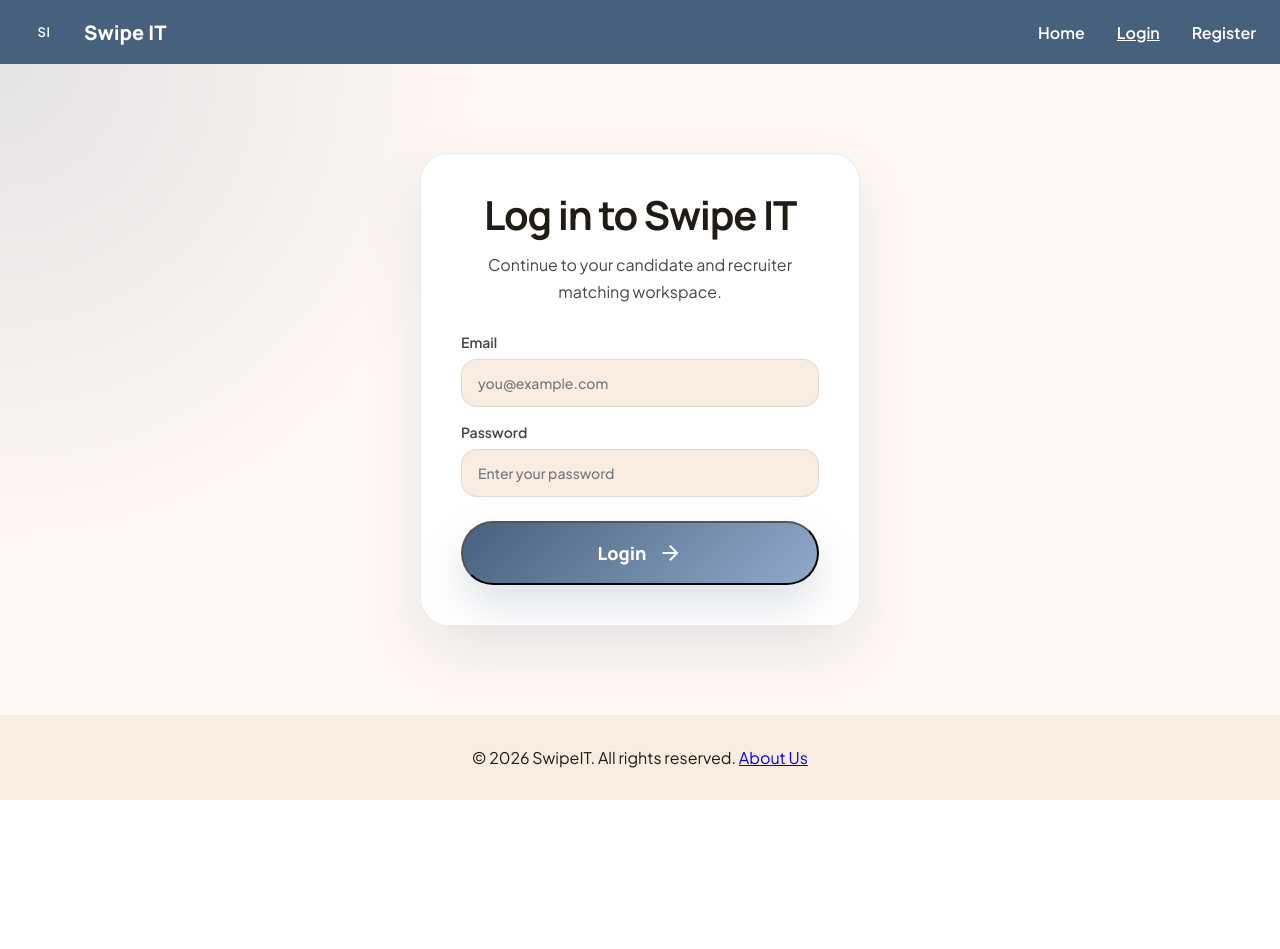
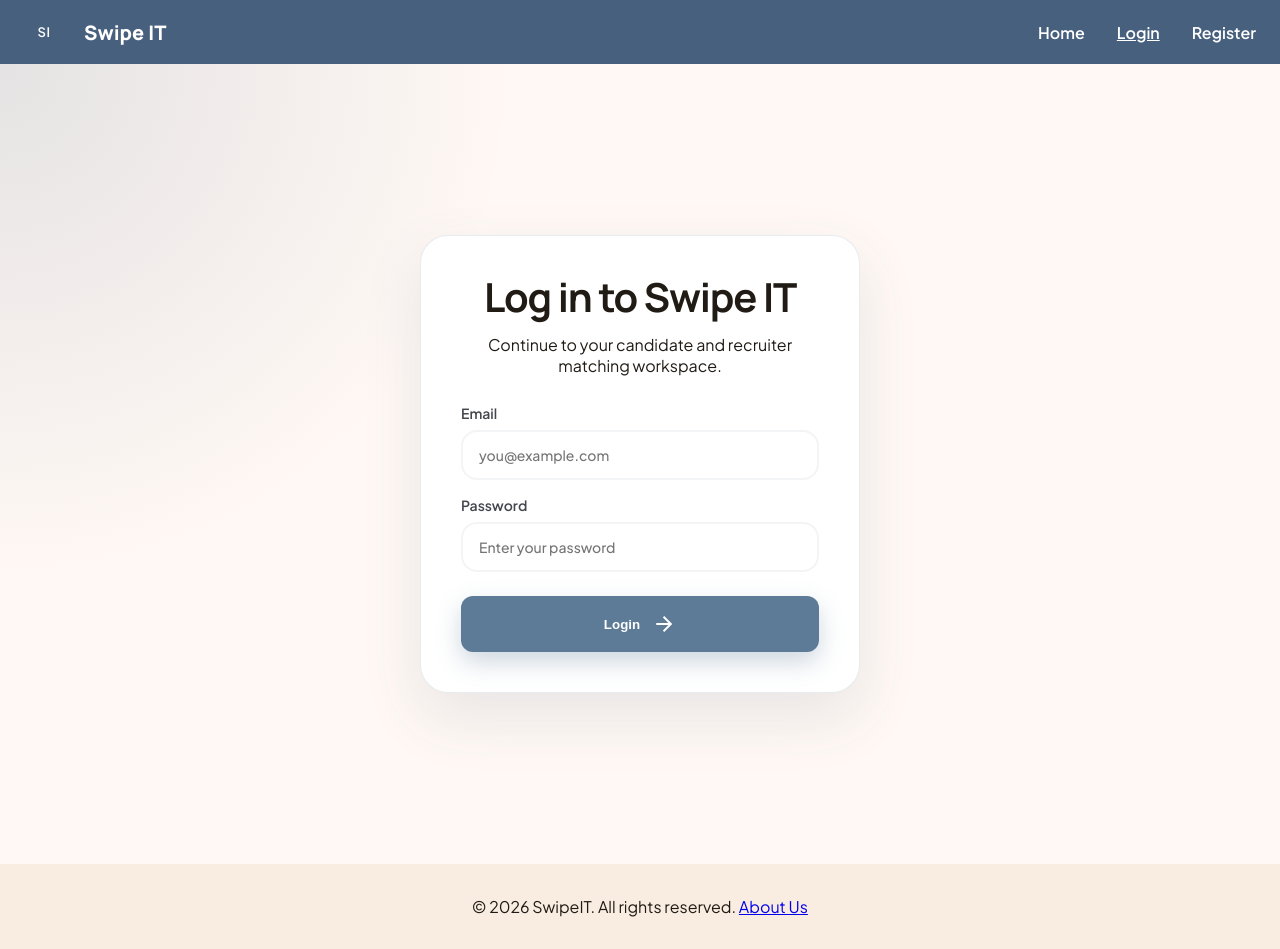
Before and after one commit to gusbo9233/SwipeIT, a React (Vite) app: page /login in a window 1280 px wide. Before the commit the page ends 800 px from the top, so only its background shows below. Built offline with nearby package versions, Linux system fonts and the light colour scheme.

Commit message:
Updated recruiter design and connected buttons to recruiterprofile and cleaned code

```diff
--- a/src/pages/Login.css
+++ b/src/pages/Login.css
@@ -1,3 +1,4 @@
+/* --- 1. GRUNDEN OCH LAYOUT --- */
 .login-page {
   align-items: center;
   background:
@@ -8,23 +9,8 @@
   flex-direction: column;
   font-family: var(--font-body);
   justify-content: center;
-}
-
-.login-brand {
-  align-items: center;
-  color: var(--color-primary);
-  display: inline-flex;
-  gap: 12px;
-  left: 24px;
-  position: fixed;
-  text-decoration: none;
-  top: 24px;
-}
-
-.login-brand span:last-child {
-  font-family: var(--font-headline);
-  font-size: 20px;
-  font-weight: 800;
+  min-height: 100vh;
+  padding: 20px;
 }
 
 .login-card {
@@ -38,47 +24,12 @@
   width: 100%;
 }
 
-.login-icon {
-  align-items: center;
-  background: var(--color-surface-container);
-  border-radius: 999px;
-  color: var(--color-primary);
-  display: inline-flex;
-  font-size: 32px;
-  height: 64px;
-  justify-content: center;
-  margin-bottom: 24px;
-  width: 64px;
-}
-
-.login-card h1 {
-  font-family: var(--font-headline);
-  font-size: 40px;
-  letter-spacing: -0.03em;
-  line-height: 1.05;
-  margin: 0;
-}
-
-.login-card p:not(.eyebrow) {
-  color: var(--color-muted);
-  line-height: 1.65;
-  margin: 16px 0 0;
-}
-
+/* --- 2. INPUT-FÄLTEN (Nu vita och fräscha!) --- */
 .login-fields {
   display: grid;
   gap: 16px;
   margin-top: 28px;
   text-align: left;
-}
-
-.login-error-banner {
-  background: rgb(178 66 54 / 10%);
-  border-radius: 16px;
-  color: #9b2f25;
-  font-weight: 800;
-  margin-top: 20px;
-  padding: 12px 16px;
 }
 
 .login-field {
@@ -90,77 +41,97 @@
 }
 
 .login-field input {
-  background: var(--color-surface-container);
-  border: 1px solid rgb(71 96 126 / 14%);
+  background: #ffffff !important; /* Tvingar fram vit bakgrund */
+  border: 2px solid #f3f4f6;
   border-radius: 16px;
   color: var(--color-text);
   font: inherit;
   font-weight: 500;
   padding: 14px 16px;
-}
-
-.login-field input::placeholder {
-  color: #73777e;
+  transition: all 0.2s ease;
 }
 
 .login-field input:focus {
-  border-color: var(--color-primary);
-  outline: 3px solid rgb(71 96 126 / 16%);
+  outline: none;
+  border-color: #5d7a97;
+  box-shadow: 0 0 0 4px rgb(93 122 151 / 12%);
 }
 
+/* --- 3. KNAPPEN (Swipe IT-blå med lyxig känsla) --- */
 .login-button {
+  background: #5d7a97;
+  color: #ffffff;
+  border-radius: 12px;
+  font-weight: 600;
+  box-shadow: 0 8px 24px rgba(93, 122, 151, 0.25);
+  padding: 16px 20px;
+  display: flex;
   align-items: center;
-  background: linear-gradient(135deg, var(--color-primary), #90aacb);
-  border-radius: 999px;
-  box-shadow: 0 20px 40px rgb(71 96 126 / 18%);
-  color: #ffffff;
-  display: flex;
-  font-family: var(--font-headline);
-  font-size: 18px;
-  font-weight: 800;
+  justify-content: center;
   gap: 12px;
-  justify-content: center;
+  border: none;
+  cursor: pointer;
+  transition: all 0.2s ease;
+  width: 100%;
   margin-top: 24px;
-  padding: 18px 24px;
-  transition:
-    box-shadow 180ms ease,
-    transform 160ms ease;
-  width: 100%;
+}
+
+.login-button:hover:not(:disabled) {
+  background: #4a637a;
+  box-shadow: 0 12px 30px rgba(93, 122, 151, 0.35);
+  transform: translateY(-2px);
+}
+
+.login-button:active {
+  transform: scale(0.97);
 }
 
 .login-button:disabled {
   cursor: wait;
-  opacity: 0.72;
+  opacity: 0.7;
 }
 
-.login-button:hover {
-  box-shadow: 0 24px 50px rgb(71 96 126 / 22%);
-  transform: translateY(-2px);
+/* --- 4. ÖVRIGA DETALJER --- */
+.login-brand {
+  align-items: center;
+  color: var(--color-primary);
+  display: inline-flex;
+  gap: 12px;
+  left: 24px;
+  position: fixed;
+  text-decoration: none;
+  top: 24px;
 }
 
-.login-button:active {
-  transform: scale(0.96);
+.login-card h1 {
+  font-family: var(--font-headline);
+  font-size: 40px;
+  letter-spacing: -0.03em;
+  line-height: 1.05;
+  margin: 0;
 }
 
 .login-error-banner {
-  margin-top: 1rem;
+  background: rgba(178, 66, 54, 0.1);
+  border-radius: 12px;
+  color: #9b2f25;
+  font-weight: 700;
+  margin-top: 20px;
+  padding: 12px;
+  font-size: 14px;
 }
 
+/* --- 5. MOBILANPASSNING --- */
 @media (max-width: 520px) {
-  .login-page {
-    align-items: stretch;
-    padding-inline: 16px;
-  }
-
-  .login-brand {
-    left: 16px;
-  }
-
   .login-card {
     padding: 32px 24px;
+    border-radius: 24px;
   }
-
   .login-card h1 {
-    font-size: 34px;
+    font-size: 32px;
+  }
+  .login-brand {
+    position: static;
+    margin-bottom: 24px;
   }
 }
--- a/src/pages/Login.tsx
+++ b/src/pages/Login.tsx
@@ -34,7 +34,6 @@ function Login() {
 }
     }
 
-    // 2. Kolla 'temp_reg_data' (Som en extra säkerhet baserat på din bild)
     const tempReg = localStorage.getItem('temp_reg_data');
     if (tempReg) {
       const tempData = JSON.parse(tempReg);
@@ -45,7 +44,6 @@ function Login() {
       }
     }
 
-    // 3. Fallback till JSON
     const hardcodedUser = credentialsData.find((user) => user.email.toLowerCase() === email);
     if (hardcodedUser) {
       const success = await login(email, password);
--- a/src/pages/Register.css
+++ b/src/pages/Register.css
@@ -119,7 +119,7 @@
 }
 
 .candidate-form-section {
-  background: var(--color-surface-low, #fef1e6);
+  background: var(--color-surface-low, #ffffff);
   border-radius: 24px;
   padding: 32px;
   position: relative;
@@ -209,9 +209,7 @@
   display: flex;
   gap: 16px;
   padding: 8px;
-  transition:
-    border-color 180ms ease,
-    box-shadow 180ms ease;
+  transition: border-color 180ms ease, box-shadow 180ms ease;
 }
 
 .candidate-icon-input:focus-within {
@@ -285,9 +283,7 @@
   font-weight: 700;
   gap: 8px;
   padding: 8px 16px;
-  transition:
-    background 180ms ease,
-    transform 160ms ease;
+  transition: background 180ms ease, transform 160ms ease;
 }
 
 .skill-chip:hover {
@@ -327,9 +323,7 @@
   min-height: 136px;
   padding: 24px;
   text-align: center;
-  transition:
-    background 180ms ease,
-    border-color 180ms ease;
+  transition: background 180ms ease, border-color 180ms ease;
 }
 
 .work-preference input {
@@ -344,9 +338,7 @@
 .work-preference span {
   color: #73777e;
   font-size: 32px;
-  transition:
-    color 180ms ease,
-    transform 180ms ease;
+  transition: color 180ms ease, transform 180ms ease;
 }
 
 .work-preference input:checked+span {
@@ -386,9 +378,7 @@
   gap: 12px;
   justify-content: center;
   padding: 20px;
-  transition:
-    box-shadow 180ms ease,
-    transform 160ms ease;
+  transition: box-shadow 180ms ease, transform 160ms ease;
   width: 100%;
 }
 
@@ -410,9 +400,7 @@
 }
 
 .recruiter-onboarding {
-  background:
-    radial-gradient(circle at top right, rgb(139 79 44 / 10%), transparent 36%),
-    var(--color-surface);
+  background: radial-gradient(circle at top right, rgb(139 79 44 / 10%), transparent 36%), var(--color-surface);
 }
 
 .recruiter-profile-dot {
@@ -420,9 +408,7 @@
 }
 
 .recruiter-note-section {
-  background:
-    linear-gradient(135deg, rgb(139 79 44 / 7%), transparent 56%),
-    var(--color-surface-low, #fef1e6);
+  background: #ffffff;
 }
 
 .recruiter-submit {
@@ -567,15 +553,6 @@
   gap: 8px;
 }
 
-.form-field input {
-  background: var(--color-surface-container);
-  border: 1px solid rgb(71 96 126 / 14%);
-  border-radius: 16px;
-  color: var(--color-text);
-  font: inherit;
-  font-weight: 500;
-  padding: 14px 16px;
-}
 
 .form-field input:focus {
   border-color: var(--color-primary);
@@ -671,3 +648,66 @@
     gap: 28px;
   }
 }
+
+.candidate-submit,
+.register-submit,
+.recruiter-submit,
+.login-button,
+button {
+  background: #5d7a97 !important;
+  background-image: none !important;
+  background-color: #5d7a97 !important;
+  color: #ffffff !important;
+  border: none !important;
+  box-shadow: 0 10px 25px rgba(93, 122, 151, 0.3) !important;
+}
+
+.candidate-submit:hover,
+.register-submit:hover,
+button:hover {
+  background: #4a637a !important;
+  background-color: #4a637a !important;
+}
+input {
+  background-color: #ffffff !important;
+  border: 2px solid #f3f4f6 !important;
+}
+
+body .form-field input {
+  background: #fef1e6 !important;
+  border: 1px solid rgb(71 96 126 / 14%);
+  border-radius: 16px;
+  color: var(--color-text);
+  font: inherit;
+  font-weight: 500;
+  padding: 14px 16px;
+}
+/* --- FINAL OVERRIDE SECTION --- */
+
+/* 1. Tvinga ALLA fält till vitt som standard (bra för din kompis) */
+input {
+  background-color: #ffffff !important;
+  background: #ffffff !important;
+  border: 2px solid #f3f4f6 !important;
+}
+
+/* 2. Om fältet ligger inuti din 'register-shell', gör det beige! */
+/* Denna måste stå UNDER den vanliga input-regeln för att vinna */
+.register-shell input,
+.register-shell select,
+.register-shell textarea {
+  background-color: #fef1e6 !important;
+  background: #fef1e6 !important;
+  border: 1px solid rgb(71 96 126 / 14%) !important;
+  border-radius: 16px !important;
+  color: #333333 !important;
+}
+
+/* 3. Knapparna (Dina blåa knappar) */
+.register-submit,
+.recruiter-submit,
+button.submit-button {
+  background: #5d7a97 !important;
+  background-color: #5d7a97 !important;
+  color: #ffffff !important;
+}
```
